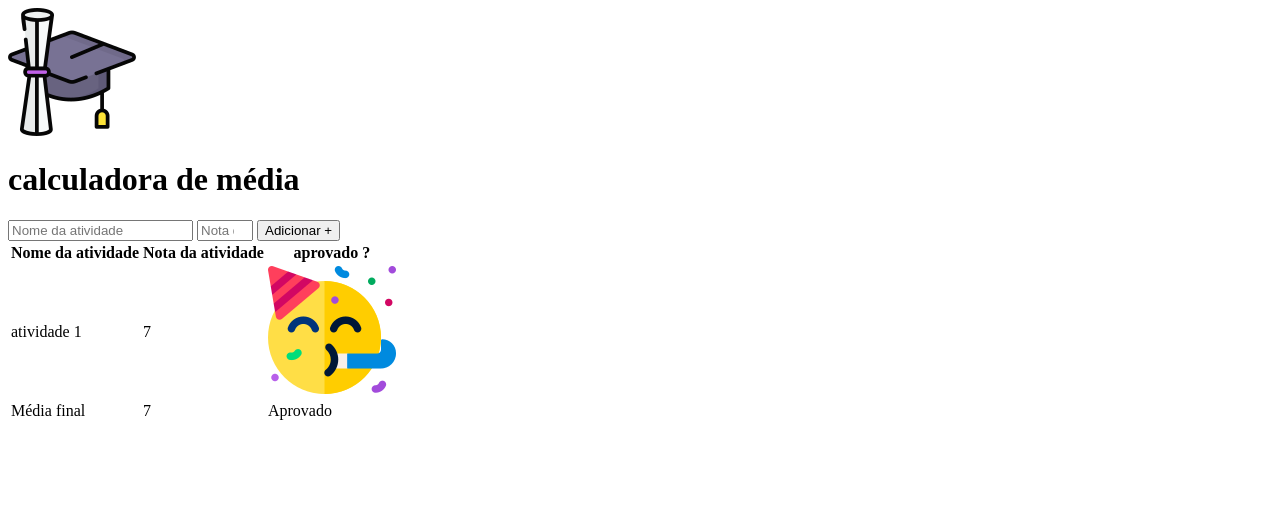
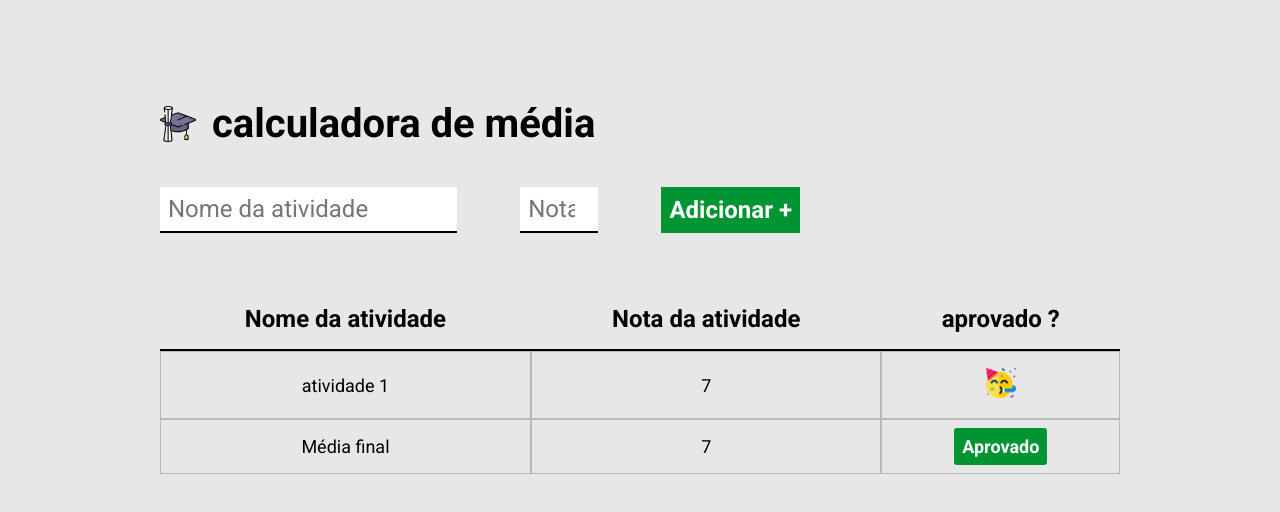
Before and after one commit to daniloqr/calculadora-de-m-dia, a plain HTML site: page index.html in a window 1280 px wide. Drawn offline with Linux system fonts and the light colour scheme.

Commit message:
aplicando o css

```diff
--- a/index.html
+++ b/index.html
@@ -6,9 +6,14 @@
     <meta http-equiv="X-UA-Compatible" content="IE=edge">
     <meta name="viewport" content="width=device-width, initial-scale=1.0">
     <title>Calculadora de média</title>
+    <link rel="stylesheet" href="style.css">
+    <link rel="preconnect" href="https://fonts.googleapis.com">
+    <link rel="preconnect" href="https://fonts.gstatic.com" crossorigin>
+    <link href="https://fonts.googleapis.com/css2?family=Roboto:wght@400;700&display=swap" rel="stylesheet">
 </head>
 
 <body>
+    <div class="container">
         <header>
             <img src="images/logo.png" alt="capilo e diploma">
             <h1>calculadora de média</h1>
@@ -18,7 +23,7 @@
             <input type="number" name="" id="" required placeholder="Nota da atividade" min="0" max="10">
             <button type="submit"> Adicionar + </button>
         </form>
-    <table>
+        <table cellspacing="0">
             <thead>
                 <tr>
                     <th>
@@ -40,12 +45,20 @@
             </tbody>
             <tfoot>
                 <tr>
-                <td>Média final</td>
-                <td>7</td>
-                <td>Aprovado</td>
+                    <td>
+                        Média final
+                    </td>
+                    <td>
+                        7
+                    </td>
+                    <td>
+                        <span class="resultado aprovado"> Aprovado </span>
+                    </td>
                 </tr>
             </tfoot>
         </table>
+    </div>
+
 </body>
 
 </html>
--- /dev/null
+++ b/style.css
@@ -0,0 +1,103 @@
+* {
+    margin: 0;
+    padding: 0;
+    box-sizing: border-box;
+    font-family: 'Roboto', sans-serif;
+}
+
+body{
+    background-color: #E7E7E7;
+    padding: 100px;
+}
+
+header {
+    display: flex;
+    align-items: center;
+    margin-bottom: 40px;
+
+}
+
+header img {
+    height: 36px;
+    margin-right: 16px;
+
+
+}
+
+header h1 {
+    font-size: 40px;
+    font-weight: bold;
+}
+
+.container {
+    max-width: 960px;
+    width: 100%;
+    margin: 0 auto;
+}
+
+form {
+    display: flex;
+    max-width: 640px ;
+    width: 100%;
+    justify-content: space-between;
+    margin-bottom: 56px ;
+}
+
+
+form input {
+    font-size: 24px;
+    background-color: #fff;
+    border: none;
+    border-bottom: 2px solid #000;
+    padding: 8px;
+
+
+
+}
+
+form button{
+    background-color: #009432 ;
+    color: #fff;
+    font-size: 24px;
+    font-weight: bold;
+    border: none;
+    cursor: pointer;
+    padding: 8px;
+}
+
+table{
+    width: 100%;
+}
+table th {
+    border-bottom: 2px solid #000;
+    padding: 16px;
+    font-size: 24px;
+    font-weight: bold;
+}
+
+table td {
+    padding: 16px 0;
+    text-align: center;
+    font-size: 18px;
+    border: 1px solid rgba(0,0,0,0.2);
+
+}
+
+table td img {
+    height: 30px;
+}
+
+.resultado {
+    padding: 8px;
+    font-weight: bold;
+    color: #fff;
+    background-color: #000;
+    border-radius: 3px;
+
+}
+
+.aprovado {
+    background-color: #009432 ;
+}
+
+.reprovado { background-color: red;}
```
Lines whose indentation alone changed are shown as unchanged.
